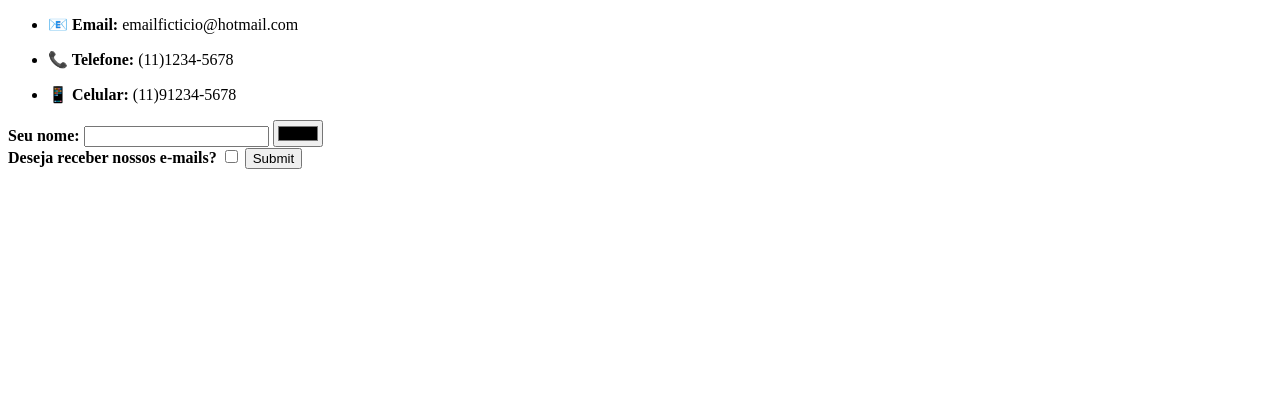
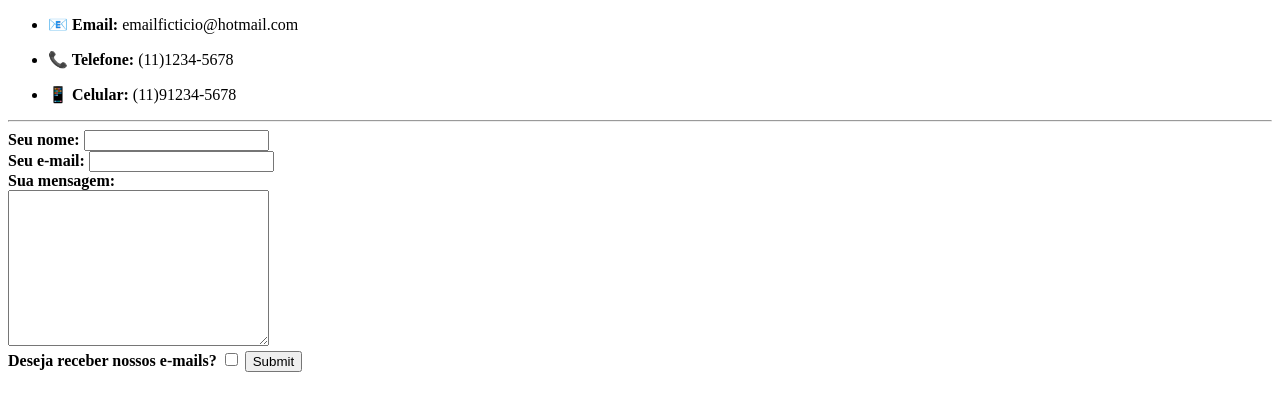
Before and after one commit to alanangeli/personal-site, a plain HTML site: page contato.html in a window 1280 px wide. Shown: the part 44-454 px from the top of the page. Drawn offline with Linux system fonts and the light colour scheme.

Commit message:
Update contato.html

```diff
--- a/contato.html
+++ b/contato.html
@@ -11,11 +11,15 @@
             <li><p><strong>📞 Telefone:</strong> (11)1234-5678</p></li>
             <li><p><strong>📱 Celular:</strong> (11)91234-5678</p></li>
         </ul>
+        <hr>
 
-        <form class="" action="index.html" method="post">
+        <form class="" action="mailto:info@emailficticio@hotmail.com" method="post">
             <label><strong>Seu nome:</strong></label>
-            <input type="text" name="" value="">
-            <input type="color" name="" value=""><br>
+            <input type="text" name="" value=""><br>
+            <label><strong>Seu e-mail:</strong></label>
+            <input type="email"><br>
+            <label><strong>Sua mensagem:</strong></label><br>
+            <textarea name="name" rows="10" cols="30"></textarea><br>
             <label><strong>Deseja receber nossos e-mails?</strong></label>
             <input type="checkbox" name="">
             <input type="submit" name="">
```
